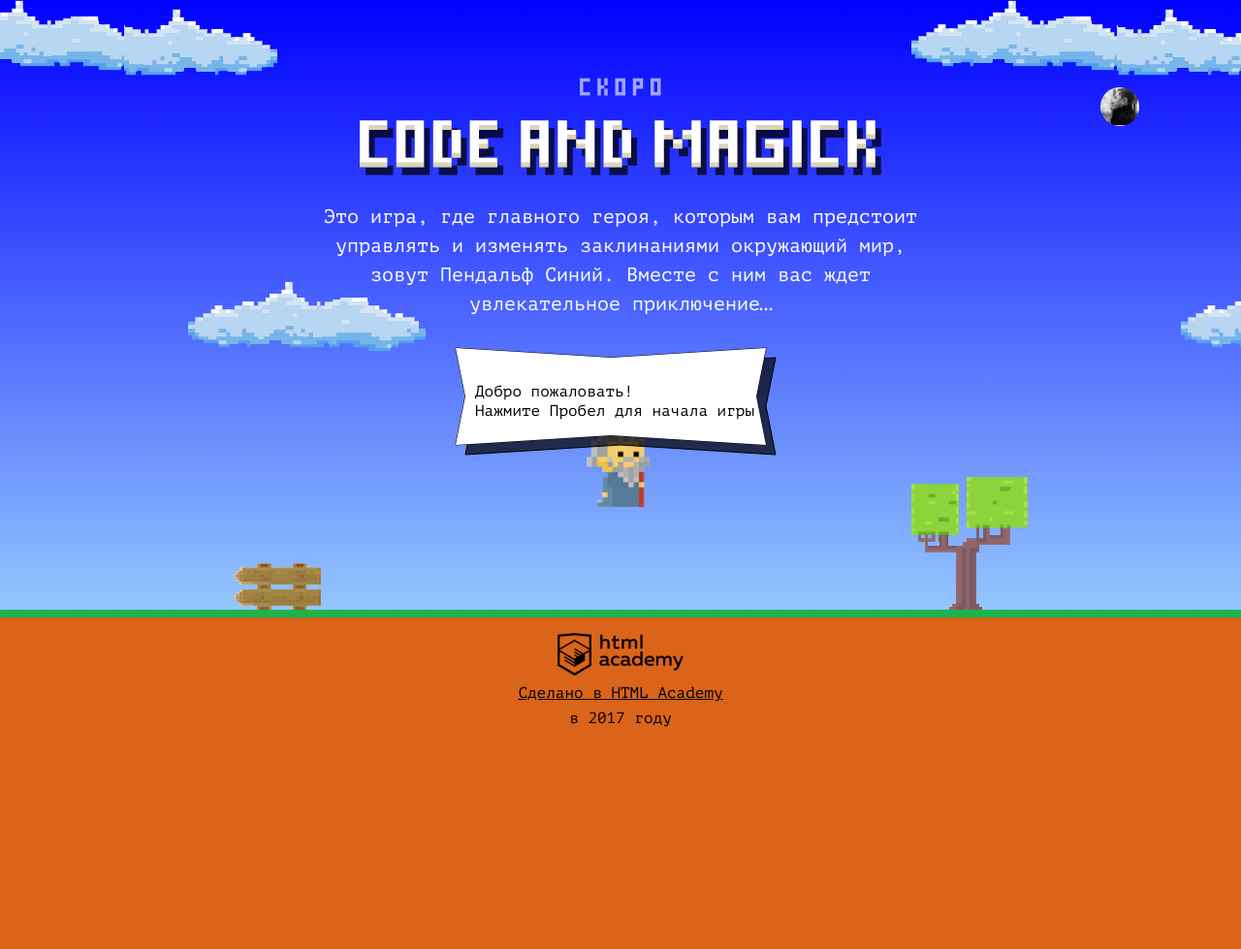
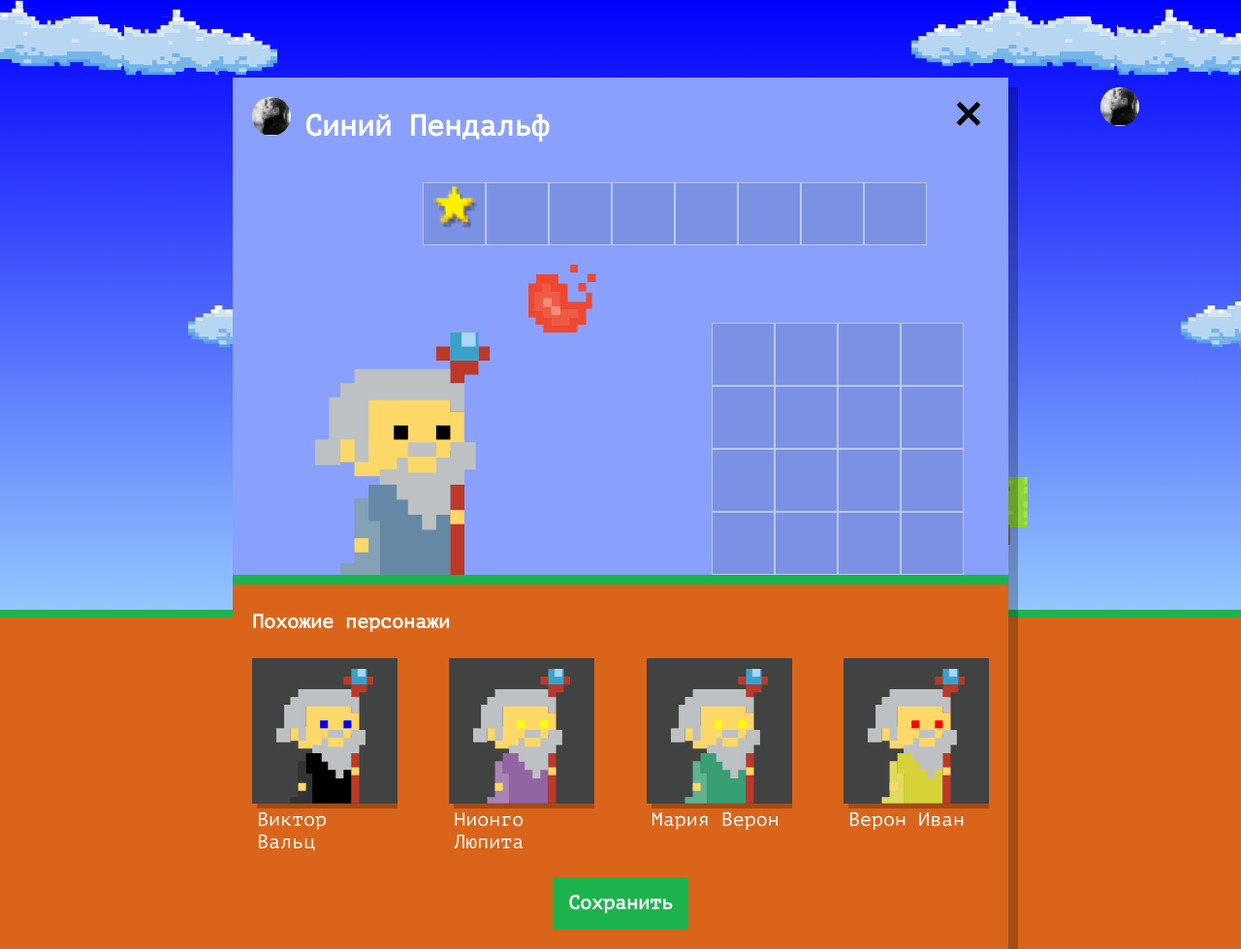
Before and after one commit to GirbaVladimir/code-and-magick, a website: page index.html in a window 1280 px wide. Shown: the whole page at 97% size. Before the commit the page ends 800 px from the top, so only its background shows below. Drawn offline with Linux system fonts and the light colour scheme.

Commit message:
module3-task1

```diff
--- a/index.html
+++ b/index.html
@@ -206,6 +206,7 @@
 
 <script src="js/stat.js"></script>
 <script src="js/game.js"></script>
+<script src="js/setup.js"></script>
 
 </body>
 </html>
--- /dev/null
+++ b/js/setup.js
@@ -0,0 +1,68 @@
+'use strict';
+
+const WIZARD_NAMES = [`Иван`, `Хуан Себастьян`, `Мария`, `Кристоф`, `Виктор`, `Юлия`, `Люпита`, `Вашингтон`];
+const WIZARD_SURNAMES = [`да Марья`, `Верон`, `Мирабелла`, `Вальц`, `Онопко`, `Топольницкая`, `Нионго`, `Ирвинг`];
+const WIZARD_COATCOLOR = [`rgb(101, 137, 164)`, `rgb(241, 43, 107)`, `rgb(146, 100, 161)`, `rgb(56, 159, 117)`, `rgb(215, 210, 55)`, `rgb(0, 0, 0)`];
+const WIZARD_EYESCOLOR = [`black`, `red`, `blue`, `yellow`, `green`];
+
+const userDialog = document.querySelector(`.setup`);
+userDialog.classList.remove(`hidden`);
+
+const similarListElement = userDialog.querySelector(`.setup-similar-list`);
+
+const similarWizardTemplate = document.querySelector(`#similar-wizard-template`)
+  .content
+  .querySelector(`.setup-similar-item`);
+
+const getRandomWizardName = function (reverse = false) {
+  return reverse ? WIZARD_SURNAMES[Math.floor(Math.random() * WIZARD_SURNAMES.length)] + ` ` + WIZARD_NAMES[Math.floor(Math.random() * WIZARD_NAMES.length)] : WIZARD_NAMES[Math.floor(Math.random() * WIZARD_NAMES.length)] + ` ` + WIZARD_SURNAMES[Math.floor(Math.random() * WIZARD_SURNAMES.length)];
+};
+
+const getRandomCoatColor = function () {
+  return WIZARD_COATCOLOR[Math.floor(Math.random() * WIZARD_COATCOLOR.length)];
+};
+
+const getRandomEyesColor = function () {
+  return WIZARD_EYESCOLOR[Math.floor(Math.random() * WIZARD_EYESCOLOR.length)];
+};
+
+const wizards = [
+  {
+    name: getRandomWizardName(),
+    coatColor: getRandomCoatColor(),
+    eyesColor: getRandomEyesColor()
+  },
+  {
+    name: getRandomWizardName(true),
+    coatColor: getRandomCoatColor(),
+    eyesColor: getRandomEyesColor()
+  },
+  {
+    name: getRandomWizardName(),
+    coatColor: getRandomCoatColor(),
+    eyesColor: getRandomEyesColor()
+  },
+  {
+    name: getRandomWizardName(true),
+    coatColor: getRandomCoatColor(),
+    eyesColor: getRandomEyesColor()
+  }
+];
+
+const renderWizard = function (wizard) {
+  let wizardElement = similarWizardTemplate.cloneNode(true);
+
+  wizardElement.querySelector(`.setup-similar-label`).textContent = wizard.name;
+  wizardElement.querySelector(`.wizard-coat`).style.fill = wizard.coatColor;
+  wizardElement.querySelector(`.wizard-eyes`).style.fill = wizard.eyesColor;
+
+  return wizardElement;
+};
+
+let fragment = document.createDocumentFragment();
+for (let i = 0; i < wizards.length; i++) {
+  fragment.appendChild(renderWizard(wizards[i]));
+}
+similarListElement.appendChild(fragment);
+
+userDialog.querySelector(`.setup-similar`).classList.remove(`hidden`);
--- a/js/stat.js
+++ b/js/stat.js
@@ -31,17 +31,13 @@
     return maxElement;
   };
 
+  // eslint-disable-next-line consistent-return
   const getUserIndex = function (arr) {
-    let user;
-
     for (let i = 0; i < arr.length; i++) {
       if (arr[i] === USER_NAME) {
-        user = i;
-        break;
+        return i;
       }
     }
-
-    return user;
   };
 
   const renderBar = function (ctx, times, players, barColor, maxTime, i, x) {
```
